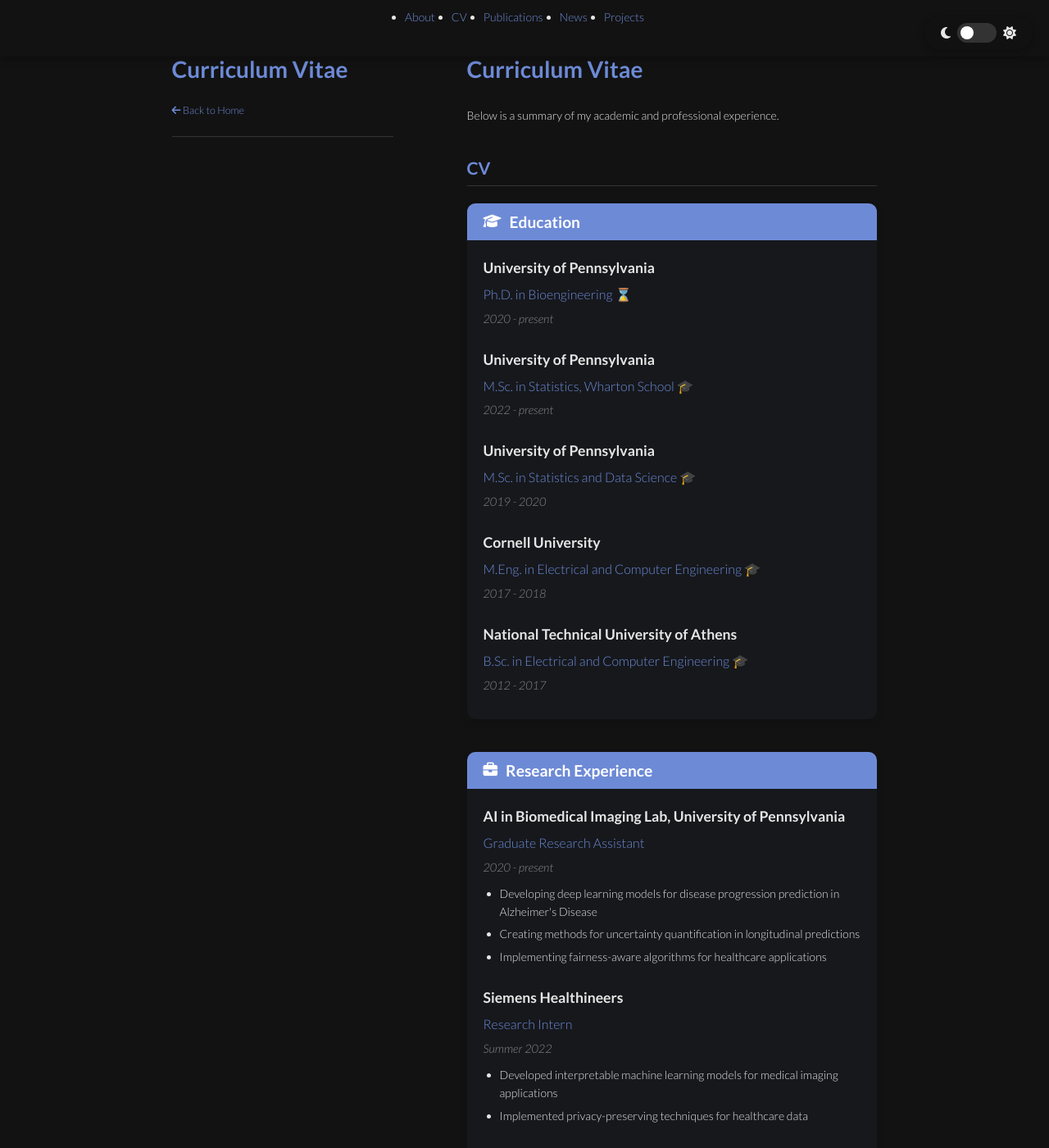
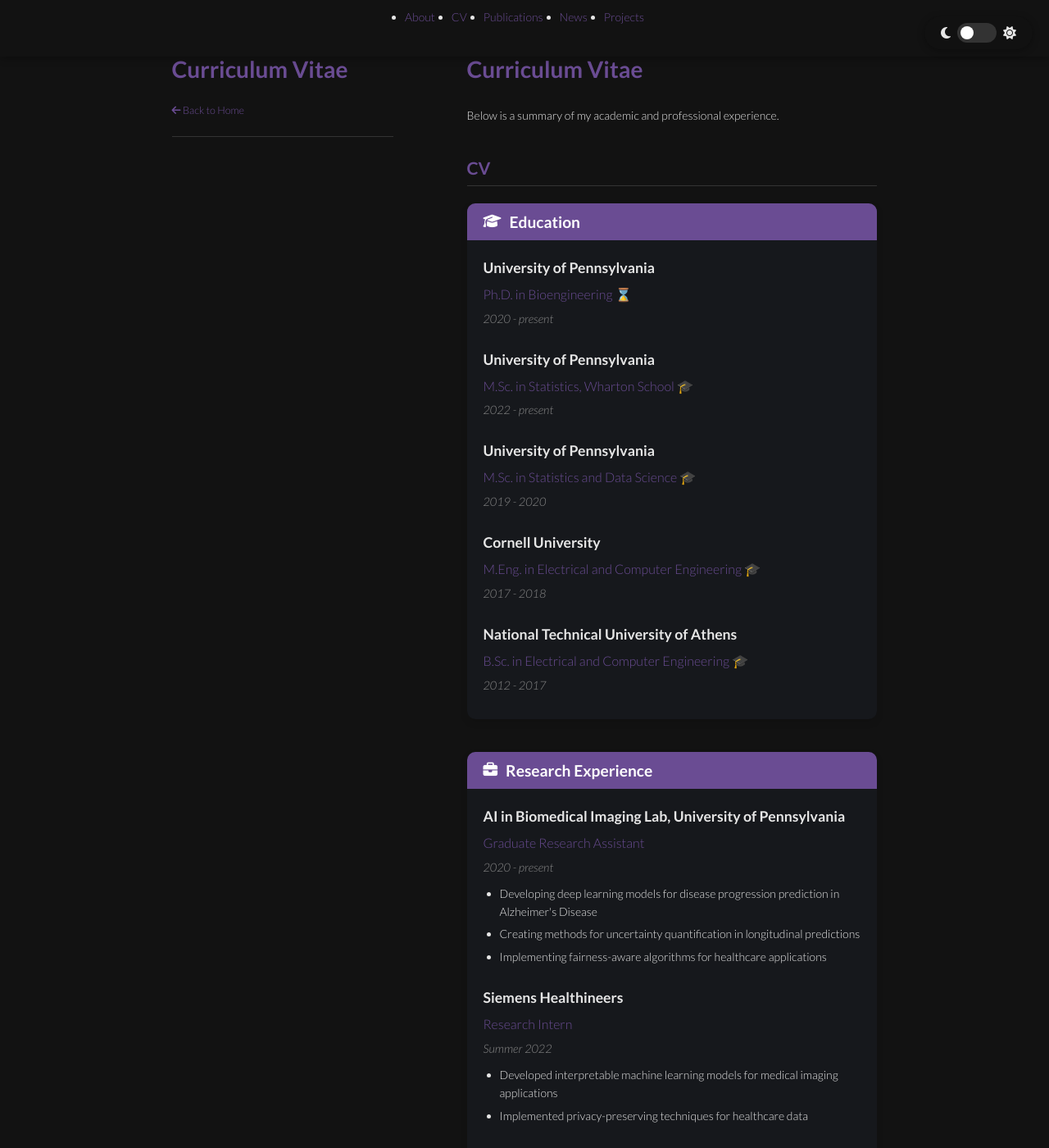
Before and after one commit to vatass/vatass.github.io, a Jekyll site: the page built from cv.md, in a window 1280 px wide and 1400 px high. Shown: the whole window at 82% size. Built offline with Jekyll 4.4.1, drawn with Linux system fonts in a browser that asks for light colours; a style sheet for code colours, icons or effects is not loaded.

Commit message:
change the color

```diff
--- a/assets/css/custom.css
+++ b/assets/css/custom.css
@@ -28,7 +28,7 @@
 }
 
 .top-navigation .nav-menu a {
-  color: #6d8ad6;
+  color: #6a4c93;
   font-weight: 500;
   padding: 8px 0;
   transition: all 0.2s ease;
@@ -36,7 +36,7 @@
 }
 
 .top-navigation .nav-menu a:hover {
-  color: #9db3e6;
+  color: #8a6db3;
 }
 
 /* Προσθέτουμε ένα νέο εφέ για το hover */
@@ -47,7 +47,7 @@
   height: 2px;
   bottom: 0;
   left: 0;
-  background-color: #9db3e6;
+  background-color: #8a6db3;
   transition: width 0.3s ease;
 }
 
@@ -66,7 +66,7 @@ body {
 /* Avatar styling */
 .avatar img {
   border-radius: 8px;
-  border: 3px solid #6d8ad6;
+  border: 3px solid #6a4c93;
   box-shadow: 0 4px 10px rgba(0, 0, 0, 0.3);
   max-width: 220px;
   max-height: 280px;
@@ -86,25 +86,25 @@ p {
 h2 {
   margin-top: 2em;
   margin-bottom: 1em;
-  color: #6d8ad6;
+  color: #6a4c93;
   border-bottom: 1px solid #333;
   padding-bottom: 0.3em;
 }
 
 h3 {
   margin-top: 1.5em;
-  color: #6d8ad6;
+  color: #6a4c93;
 }
 
 /* Enhance links */
 a {
-  color: #6d8ad6;
+  color: #6a4c93;
   text-decoration: none;
   transition: color 0.2s ease;
 }
 
 a:hover {
-  color: #9db3e6;
+  color: #8a6db3;
   text-decoration: underline;
 }
 
@@ -128,7 +128,7 @@ ul:has(li:contains("Deep Kernel Learning")) li {
   margin-bottom: 10px;
   background-color: rgba(109, 138, 214, 0.1);
   border-radius: 5px;
-  border-left: 4px solid #6d8ad6;
+  border-left: 4px solid #6a4c93;
 }
 
 /* Publications styling */
@@ -147,7 +147,7 @@ ul:has(li:contains("Deep Kernel Learning")) li {
 }
 
 .badge {
-  background-color: #6d8ad6;
+  background-color: #6a4c93;
   color: #121212;
   padding: 3px 8px;
   border-radius: 3px;
@@ -167,9 +167,9 @@ ul:has(li:contains("Deep Kernel Learning")) li {
 }
 
 .btn:hover {
-  background-color: #6d8ad6;
+  background-color: #6a4c93;
   color: #121212;
-  border-color: #6d8ad6;
+  border-color: #6a4c93;
   text-decoration: none;
 }
 
@@ -185,7 +185,7 @@ ul:has(li:contains("Deep Kernel Learning")) li {
 
 .project-title h3 {
   margin-bottom: 10px;
-  color: #6d8ad6;
+  color: #6a4c93;
 }
 
 /* Contact section */
@@ -210,7 +210,7 @@ ul:has(li:contains("Deep Kernel Learning")) li {
 .contact-item i {
   width: 20px;
   text-align: center;
-  color: #6d8ad6;
+  color: #6a4c93;
 }
 
 .availability {
@@ -222,7 +222,7 @@ ul:has(li:contains("Deep Kernel Learning")) li {
 
 .availability h4 {
   margin-top: 0;
-  color: #6d8ad6;
+  color: #6a4c93;
 }
 
 /* Header and wrapper */
@@ -362,7 +362,7 @@ header {
   justify-content: center;
   width: 32px;
   height: 32px;
-  background-color: #6d8ad6;
+  background-color: #6a4c93;
   color: #121212;
   font-weight: bold;
   font-size: 16px;
@@ -379,19 +379,19 @@ header {
 
 .page-header h1 {
   margin-bottom: 15px;
-  color: #6d8ad6;
+  color: #6a4c93;
 }
 
 .back-link {
   display: inline-block;
   margin-top: 10px;
-  color: #6d8ad6;
+  color: #6a4c93;
   font-size: 0.9em;
   transition: color 0.2s ease;
 }
 
 .back-link:hover {
-  color: #9db3e6;
+  color: #8a6db3;
   text-decoration: none;
 }
 
@@ -402,20 +402,20 @@ header {
 
 /* Project page styles */
 .page-content h1 {
-  color: #6d8ad6;
+  color: #6a4c93;
   margin-bottom: 30px;
 }
 
 .page-content h2 {
   margin-top: 40px;
-  color: #6d8ad6;
+  color: #6a4c93;
   border-bottom: 1px solid #333;
   padding-bottom: 10px;
 }
 
 .page-content h3 {
   margin-top: 25px;
-  color: #9db3e6;
+  color: #8a6db3;
 }
 
 .page-content img {
@@ -455,7 +455,7 @@ header {
   }
 
   body.light-mode .back-link:hover {
-    color: #6d8ad6;
+    color: #6a4c93;
   }
 
   body.light-mode .page-content h1,
@@ -465,7 +465,7 @@ header {
   }
 
   body.light-mode .page-content h3 {
-    color: #6d8ad6;
+    color: #6a4c93;
   }
 
   body.light-mode .page-content hr {
@@ -524,7 +524,7 @@ header {
 }
 
 input:checked + .slider {
-  background-color: #6d8ad6;
+  background-color: #6a4c93;
 }
 
 input:checked + .slider:before {
@@ -602,7 +602,7 @@ body.light-mode .slider {
   font-size: 1.4rem;
   margin-top: 0;
   margin-bottom: 15px;
-  color: #6d8ad6;
+  color: #6a4c93;
   border-bottom: none;
 }
 
@@ -614,7 +614,7 @@ body.light-mode .slider {
 .project-link {
   display: inline-block;
   padding: 8px 15px;
-  background-color: #6d8ad6;
+  background-color: #6a4c93;
   color: #fff;
   text-decoration: none;
   border-radius: 5px;
@@ -645,7 +645,7 @@ body.light-mode .slider {
 
 .project-header h1 {
   margin-bottom: 20px;
-  color: #6d8ad6;
+  color: #6a4c93;
 }
 
 .project-header img {
@@ -672,7 +672,7 @@ body.light-mode .project-link {
 }
 
 body.light-mode .project-link:hover {
-  background-color: #6d8ad6;
+  background-color: #6a4c93;
 }
 
 body.light-mode .project-header h1 {
@@ -704,7 +704,7 @@ body.light-mode .project-header h1 {
 }
 
 .cv-header {
-  background-color: #6d8ad6;
+  background-color: #6a4c93;
   padding: 12px 20px;
   color: #fff;
 }
@@ -741,7 +741,7 @@ body.light-mode .project-header h1 {
 }
 
 .cv-item-subtitle {
-  color: #6d8ad6;
+  color: #6a4c93;
   margin-bottom: 5px;
   font-size: 1rem;
 }
@@ -774,7 +774,7 @@ body.light-mode .project-header h1 {
 .skill-category-title {
   font-weight: bold;
   margin-bottom: 5px;
-  color: #6d8ad6;
+  color: #6a4c93;
 }
 
 .skill-items {
@@ -788,7 +788,7 @@ body.light-mode .project-header h1 {
 
 .cv-download-button {
   display: inline-block;
-  background-color: #6d8ad6;
+  background-color: #6a4c93;
   color: #fff;
   padding: 12px 25px;
   border-radius: 30px;
@@ -834,7 +834,7 @@ body.light-mode .cv-download-button {
 }
 
 body.light-mode .cv-download-button:hover {
-  background-color: #6d8ad6;
+  background-color: #6a4c93;
   box-shadow: 0 6px 15px rgba(74, 93, 148, 0.4);
 }
 
```
